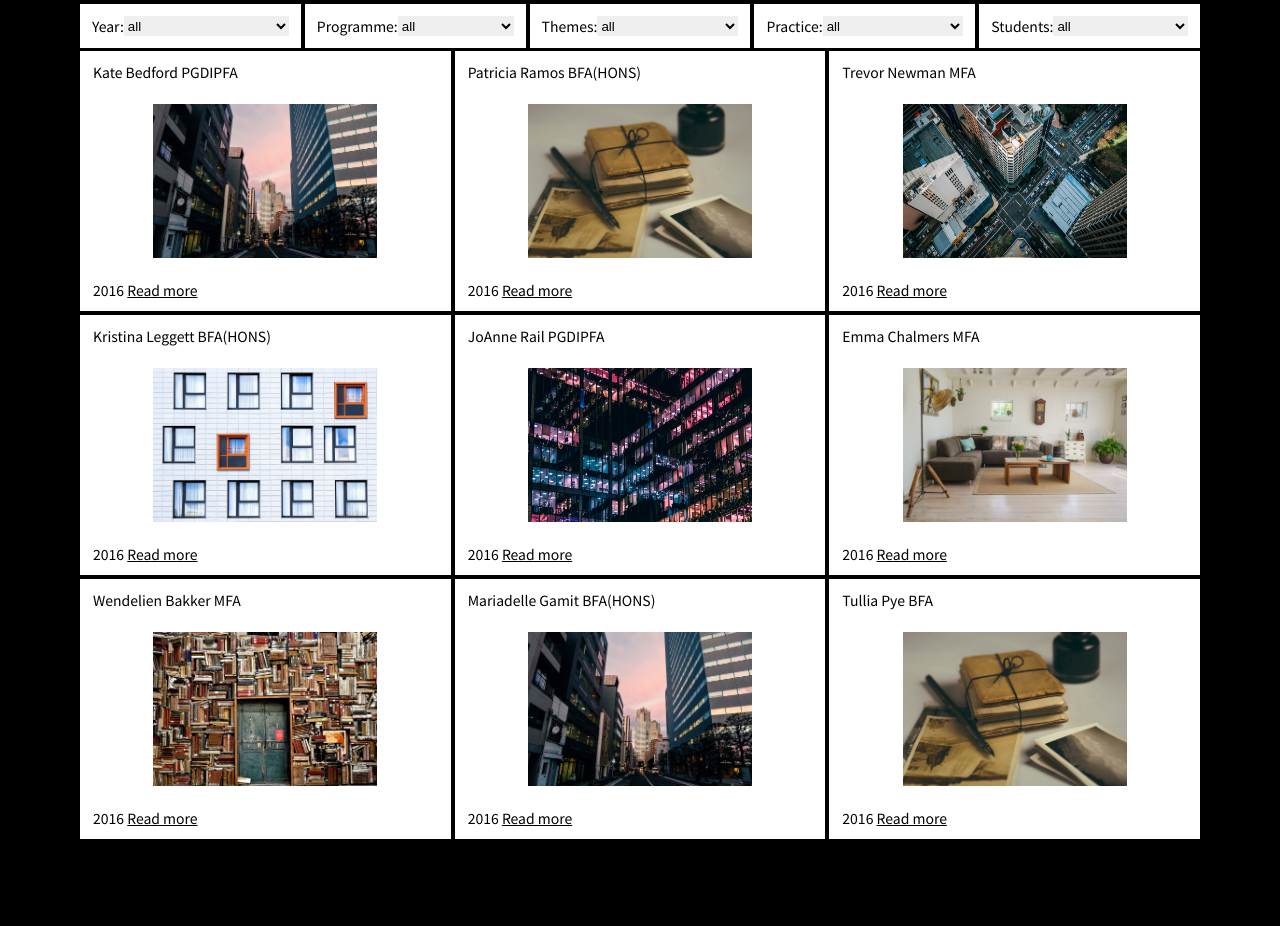
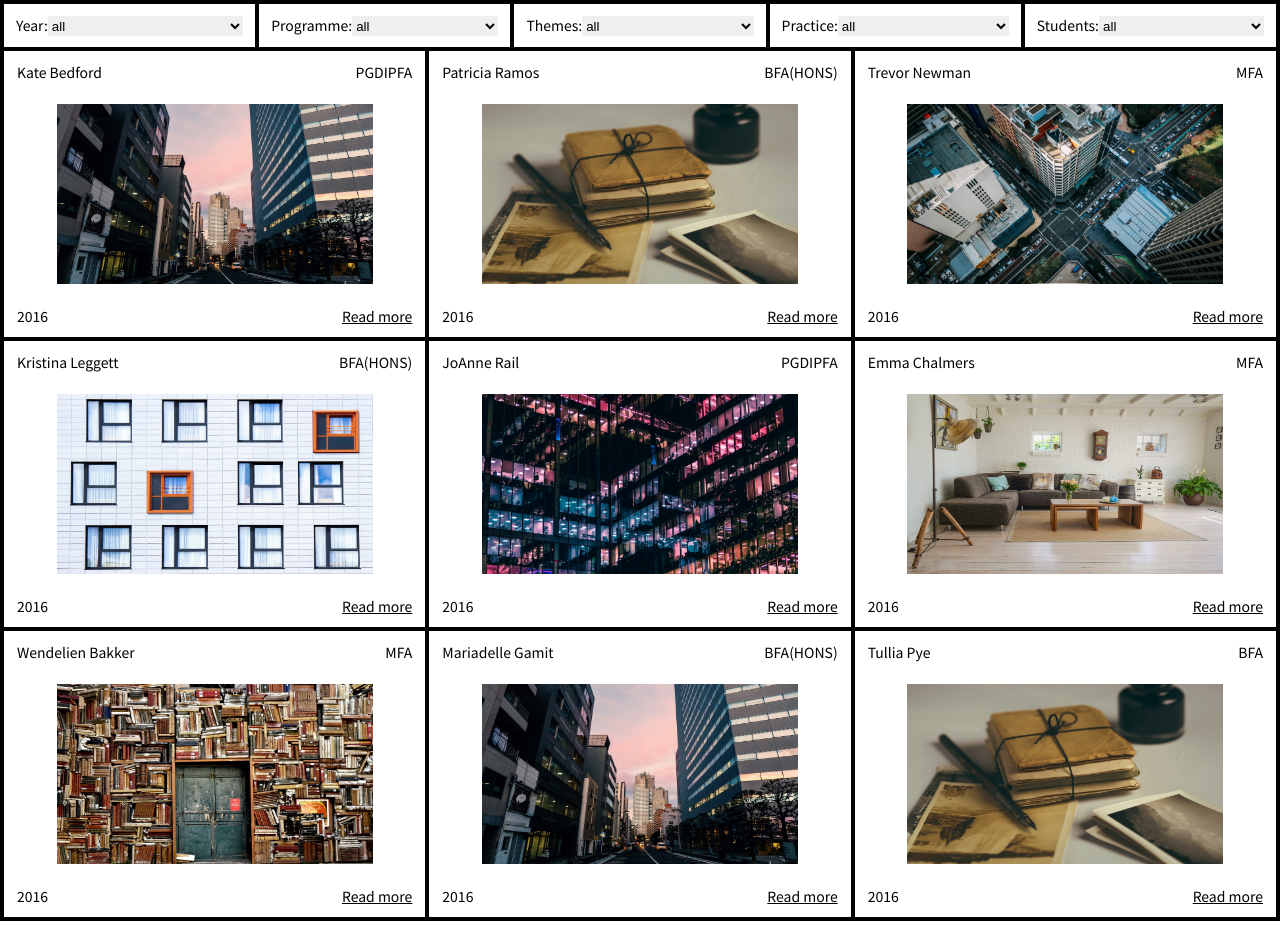
Before and after one commit to nayeon-hub/css-layout, a plain HTML site: page challenge/poster6/index.html in a window 1280 px wide. Before the commit the page ends 843 px from the top, so only its background shows below. Drawn offline with Linux system fonts and the light colour scheme.

Commit message:
update css

```diff
--- a/challenge/poster6/style.css
+++ b/challenge/poster6/style.css
@@ -4,9 +4,10 @@
 }
 
 body {
-  background-color: black;
+  /* padding: 4px 80px; */
+  /* background-color: black; */
+  /* background-color,padding을 쓰는대신 각 요소에게 border를 줄 것 */
   width: 100%;
-  padding: 4px 80px;
   font-family: "Noto Sans KR", sans-serif;
   font-size: 14px;
 }
@@ -14,10 +15,12 @@ body {
 form {
   display: grid;
   gap: 4px;
-  grid-auto-flow: column;
-  grid-auto-columns: 1fr;
+  background-color: black;
+  /* grid-auto-flow: column;
+  grid-auto-columns: 1fr; */
+  grid-template-columns: repeat(auto-fit, minmax(150px, 1fr));
+  border: 4px solid black;
 }
-
 .form-item {
   padding: 12px;
   display: flex;
@@ -35,27 +38,43 @@ form select:focus {
   outline: none;
 }
 
+.form-item label {
+  position: relative;
+  top: -1px;
+}
+
 .masterpiece-container {
   display: grid;
   gap: 4px;
   grid-template-columns: repeat(3, 1fr);
   grid-auto-rows: 1fr;
+  grid-template-columns: repeat(auto-fit, minmax(400px, 1fr));
+  grid-template-rows: repeat(3, 1fr);
   height: 100%;
-  padding-top: 3px;
+  border: 4px solid black;
+  /* padding 대신 border */
+  position: relative;
+  top: -5px;
+  background-color: black;
 }
 
 .item {
   background-color: white;
   padding: 11px 13px;
+  display: flex;
+  flex-direction: column;
+  justify-content: space-between;
 }
 
-.item-top {
-  margin: 0 auto;
+.item-top,
+.item-bottom {
+  display: flex;
+  justify-content: space-between;
 }
 
 img {
-  width: 65%;
-  height: 154px;
+  width: 80%;
+  height: 180px;
   margin-top: 22px;
   margin-bottom: 24px;
   display: block;
```
